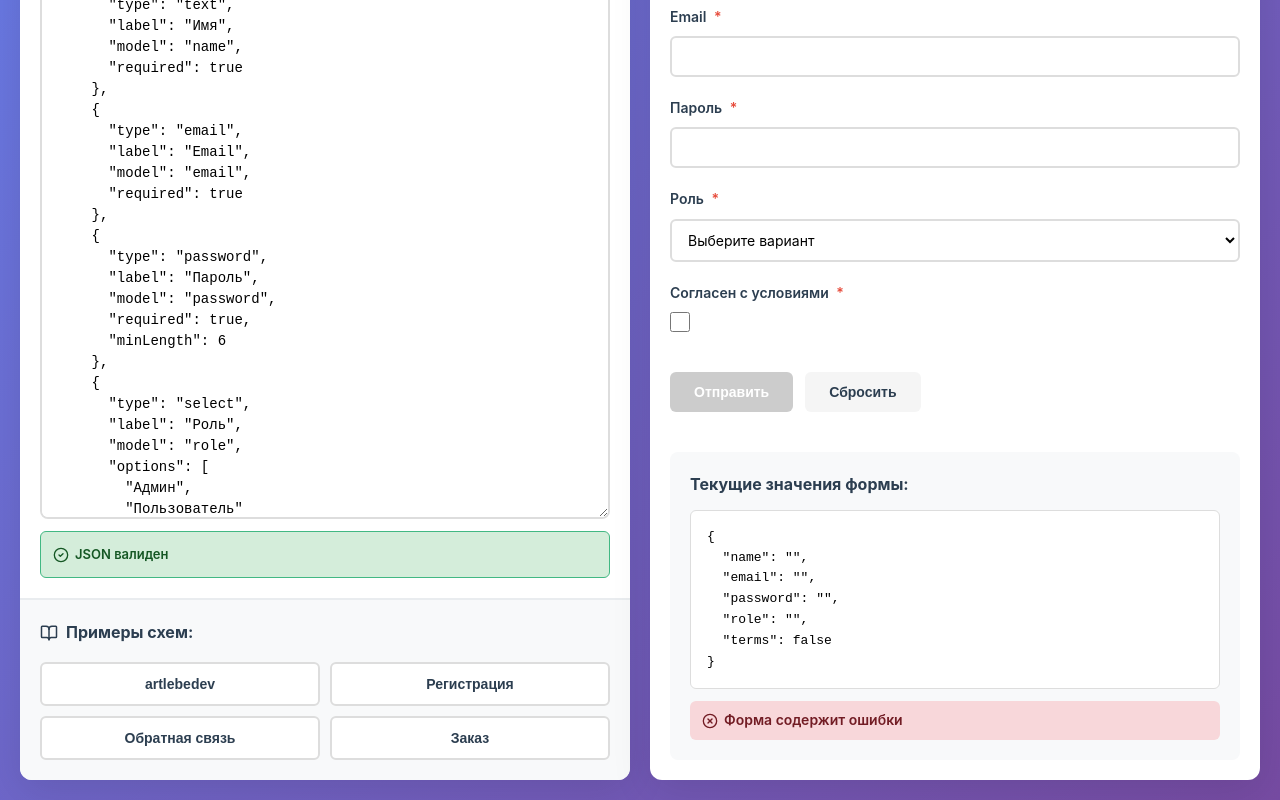
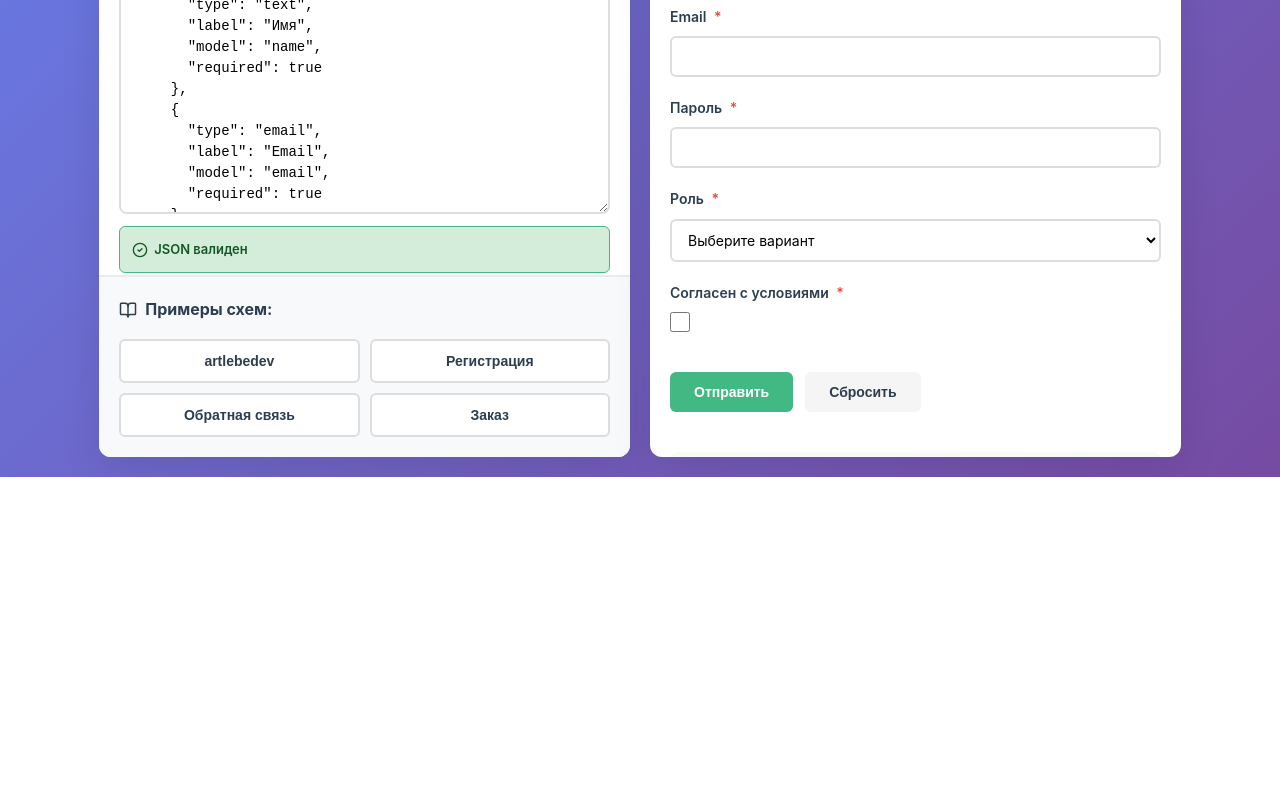
Before and after one commit to UnidentifiedRaccoon/artlebedev-autoform, a Vue app: page / in a window 1280 px wide. Shown: the part 323-1123 px from the top of the page. After the commit the page ends 800 px from the top, so only its background shows below. Built offline with nearby package versions, Linux system fonts and the light colour scheme.

Commit message:
Improve UX with tooltips and fixed layout

```diff
--- a/src/components/FormBuilder.vue
+++ b/src/components/FormBuilder.vue
@@ -326,8 +326,12 @@ loadExample(0)
 <style scoped>
 .form-builder {
   min-height: 100vh;
+  height: 100vh;
   background: linear-gradient(135deg, #667eea 0%, #764ba2 100%);
   padding: 20px;
+  display: flex;
+  flex-direction: column;
+  overflow: hidden;
 }
 
 .builder-header {
@@ -358,6 +362,8 @@ loadExample(0)
   gap: 20px;
   max-width: 1800px;
   margin: 0 auto;
+  flex: 1;
+  min-height: 0;
 }
 
 .editor-panel,
@@ -368,6 +374,8 @@ loadExample(0)
   display: flex;
   flex-direction: column;
   overflow: hidden;
+  height: 100%;
+  min-height: 0;
 }
 
 .panel-header {
--- a/src/components/FormGenerator.vue
+++ b/src/components/FormGenerator.vue
@@ -20,7 +20,7 @@
           @validate="() => handleFieldValidation(field)"
         />
 
-        <div v-if="errors[getFieldKey(field)]" class="error-message">
+        <div v-if="shouldShowError(getFieldKey(field), errors, touched)" class="error-message">
           {{ errors[getFieldKey(field)] }}
         </div>
       </div>
@@ -36,8 +36,32 @@
     </form>
 
     <div class="form-data-preview">
-      <h3>Текущие значения формы:</h3>
-      <pre>{{ JSON.stringify(formData, null, 2) }}</pre>
+      <h3>Информация о форме:</h3>
+
+      <div class="info-section">
+        <h4>Данные:</h4>
+        <pre>{{ JSON.stringify(detailedFormState.data, null, 2) }}</pre>
+      </div>
+
+      <div v-if="Object.keys(detailedFormState.errors).length > 0" class="info-section errors-section">
+        <h4>Ошибки валидации:</h4>
+        <div v-for="(error, key) in detailedFormState.errors" :key="key" class="error-item">
+          <strong>{{ key }}:</strong> {{ error }}
+        </div>
+      </div>
+
+      <div class="info-section">
+        <h4>Статус:</h4>
+        <div class="stat-item">
+          <span class="stat-label">Затронуто полей:</span>
+          <span class="stat-value">{{ detailedFormState.validation.touchedCount }}</span>
+        </div>
+        <div class="stat-item">
+          <span class="stat-label">Ошибок валидации:</span>
+          <span class="stat-value">{{ detailedFormState.validation.errorCount }}</span>
+        </div>
+      </div>
+
       <div class="validation-status" :class="{ valid: isFormValidComputed, invalid: !isFormValidComputed }">
         <CheckCircle v-if="isFormValidComputed" :size="16" class="inline-icon" />
         <XCircle v-else :size="16" class="inline-icon" />
@@ -67,8 +91,8 @@ const props = defineProps({
 })
 
 // Use composables
-const { formData, errors, getFieldKey, initializeForm, resetForm, setFieldError } = useFormData(props.schema)
-const { validateField, isFormValid } = useFormValidation()
+const { formData, errors, touched, getFieldKey, initializeForm, resetForm, setFieldError, markAsTouched, getDetailedFormState } = useFormData(props.schema)
+const { validateField, isFormValid, shouldShowError } = useFormValidation()
 
 // Map field types to components
 const fieldComponents = {
@@ -97,13 +121,21 @@ const handleFieldValidation = (field) => {
   const value = formData[key]
   const error = validateField(field, value)
   setFieldError(key, error)
+  markAsTouched(key)
 }
 
 /**
  * Check if form is valid
  */
 const isFormValidComputed = computed(() => {
-  return isFormValid(props.schema, formData, errors)
+  return isFormValid(props.schema, formData, errors, touched)
+})
+
+/**
+ * Get detailed form state for display
+ */
+const detailedFormState = computed(() => {
+  return getDetailedFormState()
 })
 
 /**
@@ -221,19 +253,75 @@ watch(() => props.schema, () => {
 }
 
 .form-data-preview h3 {
-  margin: 0 0 12px 0;
-  font-size: 16px;
+  margin: 0 0 20px 0;
+  font-size: 18px;
   color: #2c3e50;
+  font-weight: 700;
 }
 
-.form-data-preview pre {
+.info-section {
+  margin-bottom: 20px;
+}
+
+.info-section h4 {
+  margin: 0 0 10px 0;
+  font-size: 14px;
+  color: #2c3e50;
+  font-weight: 600;
+}
+
+.info-section pre {
   background: #fff;
-  padding: 16px;
+  padding: 12px;
   border-radius: 6px;
   overflow-x: auto;
+  font-size: 12px;
+  margin: 0;
+  border: 1px solid #ddd;
+  max-height: 200px;
+  overflow-y: auto;
+}
+
+.errors-section {
+  background: #fff5f5;
+  padding: 12px;
+  border-radius: 6px;
+  border: 1px solid #e74c3c;
+}
+
+.error-item {
+  margin-bottom: 8px;
   font-size: 13px;
-  margin: 0 0 12px 0;
-  border: 1px solid #ddd;
+  color: #c0392b;
+}
+
+.error-item:last-child {
+  margin-bottom: 0;
+}
+
+.error-item strong {
+  color: #e74c3c;
+}
+
+.stat-item {
+  display: flex;
+  justify-content: space-between;
+  padding: 8px 0;
+  border-bottom: 1px solid #e9ecef;
+  font-size: 14px;
+}
+
+.stat-item:last-child {
+  border-bottom: none;
+}
+
+.stat-label {
+  color: #6c757d;
+}
+
+.stat-value {
+  font-weight: 600;
+  color: #2c3e50;
 }
 
 .validation-status {
--- a/src/components/builder/SchemaEditor.vue
+++ b/src/components/builder/SchemaEditor.vue
@@ -3,20 +3,22 @@
     <div class="panel-header">
       <h2><FileEdit :size="20" class="inline-icon" /> Редактор схемы</h2>
       <div class="panel-actions">
+        <Tooltip text="Автоматически форматирует JSON с правильными отступами" position="bottom">
           <button
             @click="$emit('format')"
             class="btn-action"
-          title="Форматировать"
           >
             <Sparkles :size="16" class="btn-icon" /> Форматировать
           </button>
+        </Tooltip>
+        <Tooltip text="Очищает содержимое редактора схемы" position="bottom">
           <button
             @click="$emit('clear')"
             class="btn-action btn-danger"
-          title="Очистить"
           >
             <Trash2 :size="16" class="btn-icon" /> Очистить
           </button>
+        </Tooltip>
       </div>
     </div>
 
@@ -43,6 +45,7 @@
 
 <script setup>
 import { FileEdit, Sparkles, Trash2, AlertCircle, CheckCircle2 } from 'lucide-vue-next'
+import Tooltip from '../ui/Tooltip.vue'
 
 const props = defineProps({
   modelValue: {
@@ -67,6 +70,7 @@ const handleInput = (event) => {
   display: flex;
   flex-direction: column;
   height: 100%;
+  min-height: 0;
 }
 
 .panel-header {
@@ -125,6 +129,8 @@ const handleInput = (event) => {
   display: flex;
   flex-direction: column;
   padding: 20px;
+  min-height: 0;
+  overflow-y: auto;
 }
 
 .schema-editor {
--- /dev/null
+++ b/src/components/ui/Tooltip.vue
@@ -0,0 +1,142 @@
+<template>
+  <div class="tooltip-wrapper">
+    <div
+      @mouseenter="showTooltip = true"
+      @mouseleave="showTooltip = false"
+      class="tooltip-trigger"
+    >
+      <slot></slot>
+    </div>
+    <transition name="tooltip-fade">
+      <div
+        v-if="showTooltip"
+        class="tooltip-content"
+        :class="[`tooltip-${position}`]"
+      >
+        {{ text }}
+        <div class="tooltip-arrow"></div>
+      </div>
+    </transition>
+  </div>
+</template>
+
+<script setup>
+import { ref } from 'vue'
+
+defineProps({
+  text: {
+    type: String,
+    required: true
+  },
+  position: {
+    type: String,
+    default: 'top',
+    validator: (value) => ['top', 'bottom', 'left', 'right'].includes(value)
+  }
+})
+
+const showTooltip = ref(false)
+</script>
+
+<style scoped>
+.tooltip-wrapper {
+  position: relative;
+  display: inline-block;
+}
+
+.tooltip-trigger {
+  display: inline-block;
+}
+
+.tooltip-content {
+  position: absolute;
+  z-index: 1000;
+  padding: 8px 12px;
+  background: #2c3e50;
+  color: white;
+  border-radius: 6px;
+  font-size: 13px;
+  font-weight: 500;
+  white-space: nowrap;
+  pointer-events: none;
+  box-shadow: 0 4px 12px rgba(0, 0, 0, 0.15);
+}
+
+.tooltip-arrow {
+  position: absolute;
+  width: 0;
+  height: 0;
+  border-style: solid;
+}
+
+/* Position: top */
+.tooltip-top {
+  bottom: calc(100% + 8px);
+  left: 50%;
+  transform: translateX(-50%);
+}
+
+.tooltip-top .tooltip-arrow {
+  top: 100%;
+  left: 50%;
+  transform: translateX(-50%);
+  border-width: 6px 6px 0 6px;
+  border-color: #2c3e50 transparent transparent transparent;
+}
+
+/* Position: bottom */
+.tooltip-bottom {
+  top: calc(100% + 8px);
+  left: 50%;
+  transform: translateX(-50%);
+}
+
+.tooltip-bottom .tooltip-arrow {
+  bottom: 100%;
+  left: 50%;
+  transform: translateX(-50%);
+  border-width: 0 6px 6px 6px;
+  border-color: transparent transparent #2c3e50 transparent;
+}
+
+/* Position: left */
+.tooltip-left {
+  right: calc(100% + 8px);
+  top: 50%;
+  transform: translateY(-50%);
+}
+
+.tooltip-left .tooltip-arrow {
+  left: 100%;
+  top: 50%;
+  transform: translateY(-50%);
+  border-width: 6px 0 6px 6px;
+  border-color: transparent transparent transparent #2c3e50;
+}
+
+/* Position: right */
+.tooltip-right {
+  left: calc(100% + 8px);
+  top: 50%;
+  transform: translateY(-50%);
+}
+
+.tooltip-right .tooltip-arrow {
+  right: 100%;
+  top: 50%;
+  transform: translateY(-50%);
+  border-width: 6px 6px 6px 0;
+  border-color: transparent #2c3e50 transparent transparent;
+}
+
+/* Fade animation */
+.tooltip-fade-enter-active,
+.tooltip-fade-leave-active {
+  transition: opacity 0.2s ease;
+}
+
+.tooltip-fade-enter-from,
+.tooltip-fade-leave-to {
+  opacity: 0;
+}
+</style>
--- a/src/composables/useFormData.js
+++ b/src/composables/useFormData.js
@@ -6,6 +6,7 @@ import { reactive, computed } from 'vue'
 export function useFormData(schema) {
   const formData = reactive({})
   const errors = reactive({})
+  const touched = reactive({})
 
   /**
    * Get field key (supports both 'model' and 'name')
@@ -24,6 +25,7 @@ export function useFormData(schema) {
     // Clear existing data
     Object.keys(formData).forEach(key => delete formData[key])
     Object.keys(errors).forEach(key => delete errors[key])
+    Object.keys(touched).forEach(key => delete touched[key])
 
     // Initialize with default values
     if (newSchema && newSchema.fields) {
@@ -34,6 +36,7 @@ export function useFormData(schema) {
         } else {
           formData[key] = field.defaultValue ?? ''
         }
+        touched[key] = false
       })
     }
   }
@@ -75,6 +78,23 @@ export function useFormData(schema) {
   }
 
   /**
+   * Mark field as touched
+   * @param {string} key - Field key
+   */
+  const markAsTouched = (key) => {
+    touched[key] = true
+  }
+
+  /**
+   * Check if field is touched
+   * @param {string} key - Field key
+   * @returns {boolean}
+   */
+  const isTouched = (key) => {
+    return touched[key] === true
+  }
+
+  /**
    * Get form data as plain object
    * @returns {Object} - Form data
    */
@@ -82,15 +102,34 @@ export function useFormData(schema) {
     return { ...formData }
   }
 
+  /**
+   * Get detailed form state
+   * @returns {Object} - Detailed state with data, errors, and metadata
+   */
+  const getDetailedFormState = () => {
+    return {
+      data: { ...formData },
+      errors: { ...errors },
+      validation: {
+        errorCount: Object.keys(errors).length,
+        touchedCount: Object.keys(touched).filter(k => touched[k]).length
+      }
+    }
+  }
+
   return {
     formData,
     errors,
+    touched,
     getFieldKey,
     initializeForm,
     resetForm,
     updateFieldValue,
     setFieldError,
     clearErrors,
-    getFormData
+    markAsTouched,
+    isTouched,
+    getFormData,
+    getDetailedFormState
   }
 }
--- a/src/composables/useFormValidation.js
+++ b/src/composables/useFormValidation.js
@@ -81,19 +81,31 @@ export function useFormValidation() {
    * @param {Object} schema - Form schema
    * @param {Object} formData - Current form data
    * @param {Object} errors - Current errors object
+   * @param {Object} touched - Touched fields object
    * @returns {boolean} - True if form is valid
    */
-  const isFormValid = (schema, formData, errors) => {
+  const isFormValid = (schema, formData, errors, touched = {}) => {
     if (!schema.fields) return false
 
-    // Check if there are any errors
-    if (Object.keys(errors).length > 0) {
+    // Get list of touched fields
+    const touchedFields = Object.keys(touched).filter(k => touched[k])
+
+    // If no fields are touched, consider form as valid (pristine state)
+    if (touchedFields.length === 0) {
+      return true
+    }
+
+    // Check if there are any errors in touched fields
+    const hasTouchedErrors = touchedFields.some(key => errors[key])
+    if (hasTouchedErrors) {
       return false
     }
 
-    // Check required fields
-    return schema.fields.every(field => {
-      const key = field.model || field.name
+    // Check required fields that are touched
+    return touchedFields.every(key => {
+      const field = schema.fields.find(f => (f.model || f.name) === key)
+      if (!field) return true
+
       const value = formData[key]
 
       if (field.required && !value && value !== 0 && value !== false) {
@@ -104,9 +116,21 @@ export function useFormValidation() {
     })
   }
 
+  /**
+   * Check if error should be shown for a field
+   * @param {string} fieldKey - Field key
+   * @param {Object} errors - Current errors object
+   * @param {Object} touched - Touched fields object
+   * @returns {boolean} - True if error should be shown
+   */
+  const shouldShowError = (fieldKey, errors, touched) => {
+    return touched[fieldKey] === true && !!errors[fieldKey]
+  }
+
   return {
     validateField,
     validateForm,
-    isFormValid
+    isFormValid,
+    shouldShowError
   }
 }
```
Lines whose indentation alone changed are shown as unchanged.
